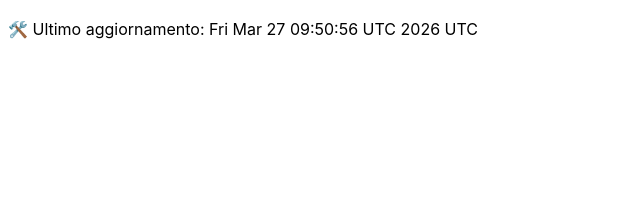
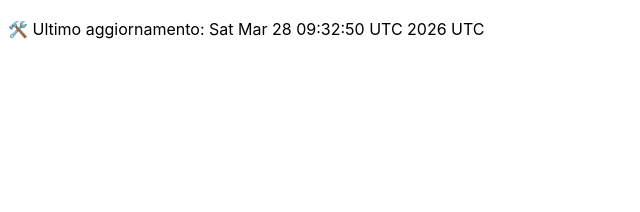
Before and after one commit to DanteTrb/DanteTrb.github.io, a Jekyll site: the page built from badges.md, in a window 1280 px wide. Shown: the top 212 px of the page, without its empty margins (0-640 px from the left). Built offline with Jekyll 4.4.1, drawn with Linux system fonts in a browser that asks for light colours; our own code applies the rules of GitHub Pages for plain Markdown files.

Commit message:
🛠️ Aggiornamento automatico badge

```diff
--- a/badges.md
+++ b/badges.md
@@ -1 +1 @@
-🛠️ Ultimo aggiornamento: Fri Mar 27 09:50:56 UTC 2026 UTC
+🛠️ Ultimo aggiornamento: Sat Mar 28 09:32:50 UTC 2026 UTC
```
